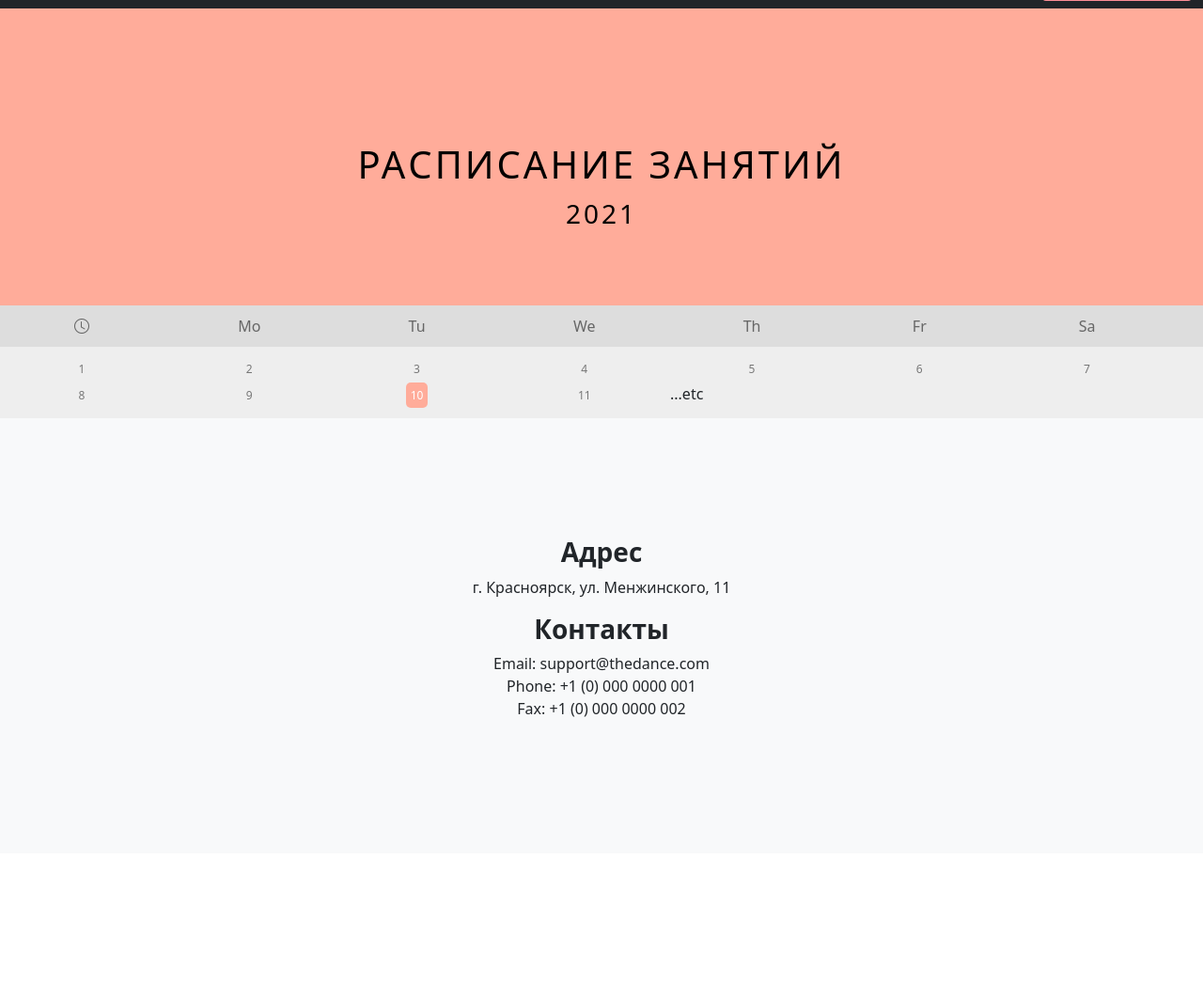
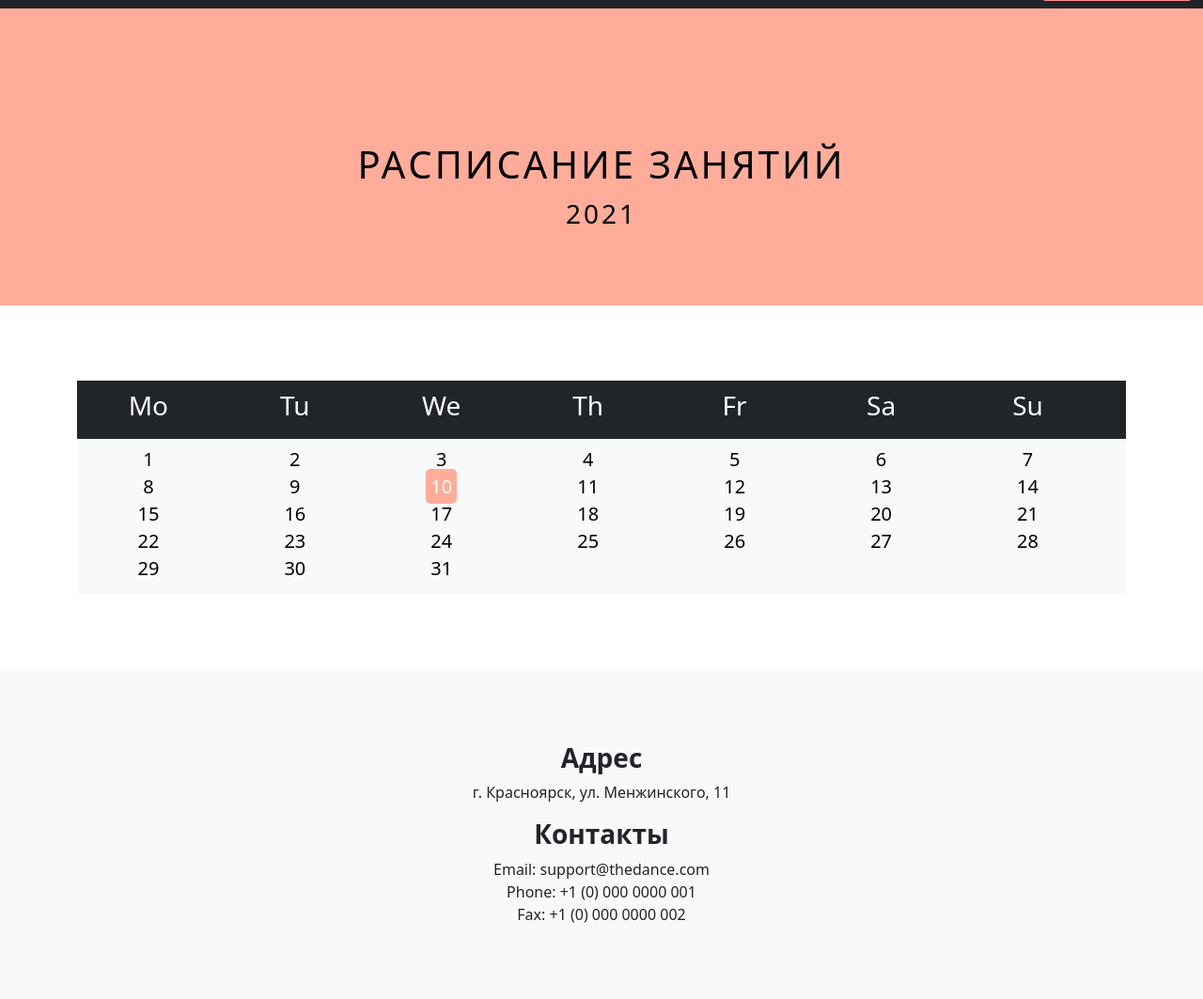
Before and after one commit to Andromeda-12/THEDANCE, a Django app: page /timetable in a window 1280 px wide. Shown: the part 47-1110 px from the top of the page at 94% size. Before the commit the page ends 810 px from the top, so only its background shows below. Run offline with Django 3.2, Linux system fonts and the light colour scheme; some libraries are stand-ins or nearby versions.

Commit message:
дописан дизайн

```diff
--- a/main/templates/main/base.html
+++ b/main/templates/main/base.html
@@ -26,7 +26,6 @@
 </head>
 
 <body>
-<script src="https://cdn.jsdelivr.net/npm/vue@2"></script>
 <section id="menu">
     <nav class="navbar navbar-expand-lg navbar-dark fixed-top bg-dark">
         <div class="container-fluid">
@@ -50,10 +49,10 @@
     </nav>
 </section>
 <main class="rounded">
-    {% block content %} {% endblock %}
+    {% block content %}{% endblock %}
 </main>
 <section class="footer bg-light" id="footer">
-    <div class="m-5 p-5">
+    <div class="m-5">
         <h3 class="h3"><strong>Адрес</strong></h3>
         <p>г. Красноярск, ул. Менжинского, 11</p>
         <h3 class="h3"><strong>Контакты</strong></h3>
@@ -67,19 +66,8 @@
 <script src="https://cdn.jsdelivr.net/npm/bootstrap@5.0.0-beta3/dist/js/bootstrap.min.js"
             integrity="sha384-j0CNLUeiqtyaRmlzUHCPZ+Gy5fQu0dQ6eZ/xAww941Ai1SxSY+0EQqNXNE6DZiVc"
             crossorigin="anonymous"></script>
+<script src="https://cdn.jsdelivr.net/npm/vue@2"></script>
 <script src="{% static 'js/vue.js'%}"></script>
-<!--<script src="{% static 'js/bootstrap.min.js' %}"></script>-->
-<!--<script src="{% static 'js/jquery.min.js' %}"></script>-->
-<!--<script src="{% static 'js/popper.min.js' %}"></script>-->
-<!--<script src="{% static 'js/tether.min.js' %}"></script>-->
-<!--<script src="{% static 'js/cookies-alert-core.js' %}"></script>-->
-<!--<script src="{% static 'js/cookies-alert-script.js' %}"></script>-->
-<!--<script src="{% static 'js/smooth-scroll.js' %}"></script>-->
-<!--<script src="{% static 'js/nav-dropdown.js' %}"></script>-->
-<!--<script src="{% static 'js/navbar-dropdown.js' %}"></script>-->
-<!--<script src="{% static 'js/jquery.touch-swipe.min.js' %}"></script>-->
-<!--<script src="{% static 'js/jarallax.min.js' %}"></script>-->
-<!--<script src="{% static 'js/theme_script.js' %}"></script>-->
 <!--    <script src="https://cdn.jsdelivr.net/npm/bootstrap@5.0.0-beta3/dist/js/bootstrap.bundle.min.js" integrity="sha384-JEW9xMcG8R+pH31jmWH6WWP0WintQrMb4s7ZOdauHnUtxwoG2vI5DkLtS3qm9Ekf" crossorigin="anonymous"></script>-->
 </body>
 </html>
--- a/main/templates/main/login.html
+++ b/main/templates/main/login.html
@@ -4,7 +4,7 @@
 {% block content %}
 <section class="container mt-5 mb-5 p-5 step">
     <div class="col mt-5 mb-5">
-        <form method="POST" action="{% url 'home' %}">
+        <form method="POST" action="{% url 'home' %}" id="login">
             <div class="card">
                 <div class="card-header text-center">Клиент</div>
                 <div class="card-body">
@@ -19,7 +19,7 @@
                     </div>
                 </div>
                 <div class="card-footer">
-                    <a href="{% url 'client' user.id %}" type="submit" class="btn btn-primary">Sign in</a>
+                    <a href="{% url 'client' user.id %}" type="submit" class="btn">Sign in</a>
                 </div>
             </div>
         </form>
--- a/main/templates/main/timetable.html
+++ b/main/templates/main/timetable.html
@@ -3,33 +3,55 @@
 
 {% block content %}
 <div class="month mt-5">
-  <ul>
-    <li class="h1 step">Расписание занятий<br><span class="h3">2021</span></li>
-  </ul>
+    <ul>
+        <li class="h1 step">Расписание занятий<br><span class="h3">2021</span></li>
+    </ul>
 </div>
 
-<ul class="weekdays">
-  <li><i class="bi bi-clock"></i></li>
-  <li>Mo</li>
-  <li>Tu</li>
-  <li>We</li>
-  <li>Th</li>
-  <li>Fr</li>
-  <li>Sa</li>
-</ul>
+<div class="container step step2" id="calendar">
+    <ul class="weekdays bg-dark">
+        <li class="h3">Mo</li>
+        <li class="h3">Tu</li>
+        <li class="h3">We</li>
+        <li class="h3">Th</li>
+        <li class="h3">Fr</li>
+        <li class="h3">Sa</li>
+        <li class="h3">Su</li>
+    </ul>
 
-<ul class="days">
-  <li>1</li>
-  <li>2</li>
-  <li>3</li>
-  <li>4</li>
-  <li>5</li>
-  <li>6</li>
-  <li>7</li>
-  <li>8</li>
-  <li>9</li>
-  <li><span class="active">10</span></li>
-  <li>11</li>
-  ...etc
-</ul>
+    <ul class="days bg-light">
+        <li class="h5">1</li>
+        <li class="h5">2</li>
+        <li class="h5">3</li>
+        <li class="h5">4</li>
+        <li class="h5">5</li>
+        <li class="h5">6</li>
+        <li class="h5">7</li>
+        <li class="h5">8</li>
+        <li class="h5">9</li>
+        <li class="h5"><span class="active">10</span></li>
+        <li class="h5">11</li>
+        <li class="h5">12</li>
+        <li class="h5">13</li>
+        <li class="h5">14</li>
+        <li class="h5">15</li>
+        <li class="h5">16</li>
+        <li class="h5">17</li>
+        <li class="h5">18</li>
+        <li class="h5">19</li>
+        <li class="h5">20</li>
+        <li class="h5">21</li>
+        <li class="h5">22</li>
+        <li class="h5">23</li>
+        <li class="h5">24</li>
+        <li class="h5">25</li>
+        <li class="h5">26</li>
+        <li class="h5">27</li>
+        <li class="h5">28</li>
+        <li class="h5">29</li>
+        <li class="h5">30</li>
+        <li class="h5">31</li>
+    </ul>
+
+</div>
 {% endblock %}
--- a/static/css/styles.css
+++ b/static/css/styles.css
@@ -17,13 +17,35 @@
     text-align: center;
 }
 
+#register .btn{
+    background-color: #ff8e97;
+}
+
+#register .btn:hover{
+    background-color: #ffac9a;
+    transition: 1s;
+    color: black;
+}
+
+#login .btn{
+    background-color: #ff8e97;
+}
+
+#login .btn:hover{
+    background-color: #ffac9a;
+    transition: 1s;
+    color: black;
+}
+
 .btn{
     background-color: #ff8e97;
+    color: black;
 }
 
 .btn:hover{
     background-color: #ffac9a;
     transition: 1s;
+    color: black;
 }
 
 .about{
@@ -62,6 +84,7 @@
 }
 
 img{
+    width: 100%;
     flex-basis: 32%;
     border-radius: 10px;
     margin-bottom: 30px;
@@ -133,21 +156,21 @@ ul {
 .weekdays {
     margin: 0;
     padding: 10px 0;
-    background-color: #ddd;
+    /*background-color: #ccc;*/
     justify-content: space-between;
 }
 
 .weekdays li {
     display: inline-block;
     width: 13.6%;
-    color: #666;
+    color: #fff;
     text-align: center;
 }
 
 .days {
     padding: 10px 0;
-    background: #eee;
     margin: 0;
+    /*background-color: #eee;*/
     justify-content: space-between;
 }
 
@@ -157,8 +180,8 @@ ul {
     width: 13.6%;
     text-align: center;
     margin-bottom: 5px;
-    font-size:12px;
-    color: #777;
+    font-size: 20px;
+    color: #000;
 }
 
 .days li .active {
@@ -168,7 +191,6 @@ ul {
     color: white !important
 }
 
-/* Add media queries for smaller screens */
 @media screen and (max-width:720px) {
     .weekdays li, .days li {width: 13.1%;}
 }
@@ -181,3 +203,7 @@ ul {
 @media screen and (max-width: 290px) {
     .weekdays li, .days li {width: 12.2%;}
 }
+
+#calendar{
+
+}
```
Also changed, not shown: main/models.py (+4 -4 lines), main/templates/main/index.html (+17 -19 lines), main/templates/main/register.html (+6 -2 lines).
